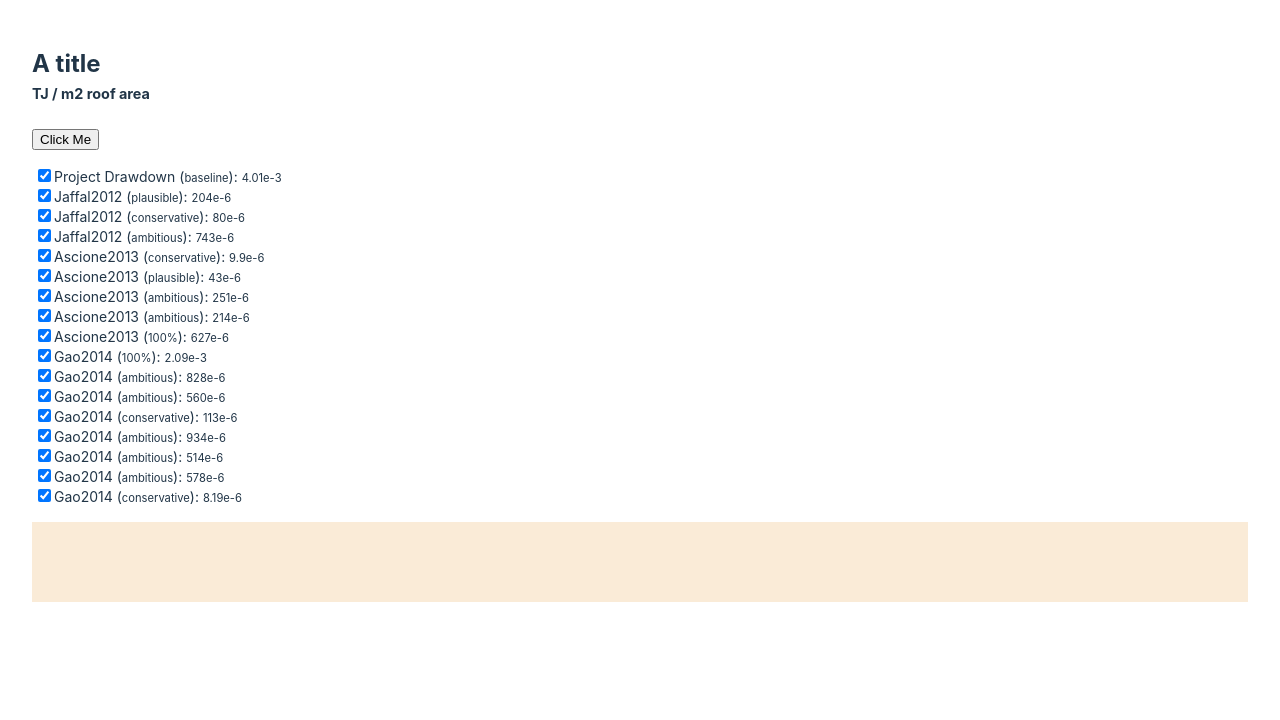
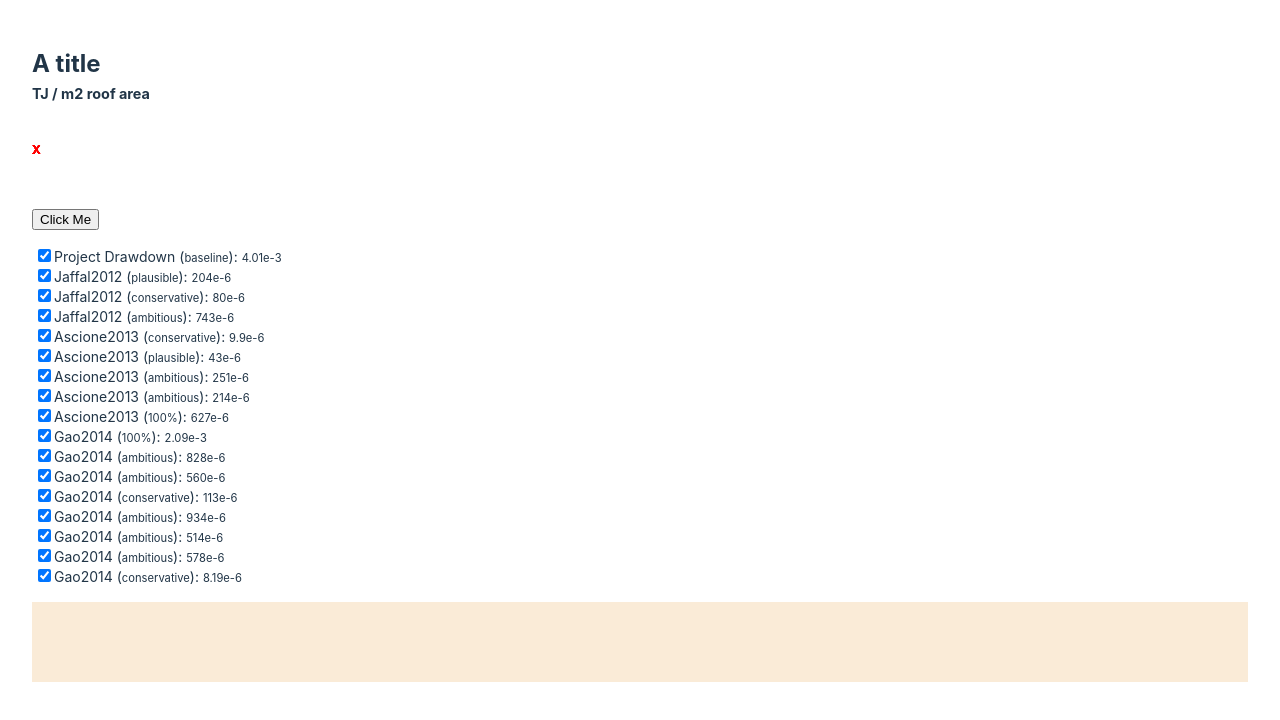
Before and after one commit to denised/mockup, a Vue app: page / in a window 1280 px wide. Shown: the top 720 px of the page. Built offline with nearby package versions, Linux system fonts and the light colour scheme.

Commit message:
positioning still not working

```diff
--- a/src/components/VarViewer.vue
+++ b/src/components/VarViewer.vue
@@ -8,19 +8,28 @@
     return {
       realdp: [],
       minval: 0,
-      maxval: 1
+      maxval: 1,
+      range: 1,
     };
   },
 
   mounted() {
     this.realdp = this.datapoints;
+    this.minval = this.slidermin
+      ? this.slidermin
+      : 0.9 * Math.min(...this.realdp.map((x) => x.value));
+    this.maxval = this.slidermax
+      ? this.slidermax
+      : 1.1 * Math.max(...this.realdp.map((x) => x.value));
+    this.range = this.maxval - this.minval;
+    this.realdp = this.realdp.map((item, r = this.range) => {
+      item.xpos = (item.value / r).toString() + '%';
+      return item;
+    });
+    console.log(this);
   },
 
-  computed: {
-    enabled() {
-      return this.realdp.filter((item) => item.enabled);
-    },
-  },
+  computed: {},
   methods: {
     tester() {
       this.realdp[5].highlight = !this.realdp[5].highlight;
@@ -35,10 +44,17 @@
     {{ title }}
     <span class="units" v-if="realdp.length"><br />{{ realdp[0].units }}</span>
   </h2>
+  <div id="chart">
+    <div
+      v-for="item of realdp"
+      class="point"
+      :class="{ enabled: item.enabled }"
+      :style="{ color: 'red', left: item.xpos }"
+    >
+      x
+    </div>
+  </div>
   <input type="button" value="Click Me" @click="tester" />
-  <div id="chart">
-
-  </div>
   <div id="source-list">
     <ul>
       <li
@@ -99,4 +115,13 @@
   height: 80px;
   background-color: antiquewhite;
 }
+#chart {
+  width: 100%;
+  height: 80px;
+  position: relative;
+}
+#chart .point {
+  position: absolute;
+  top: 10px;
+}
 </style>
```
